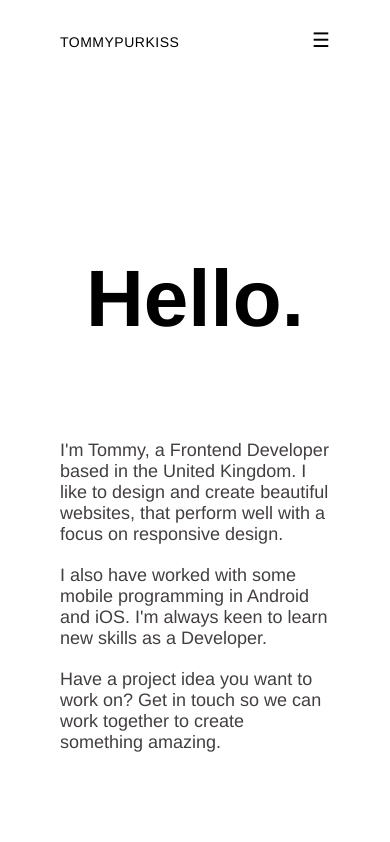
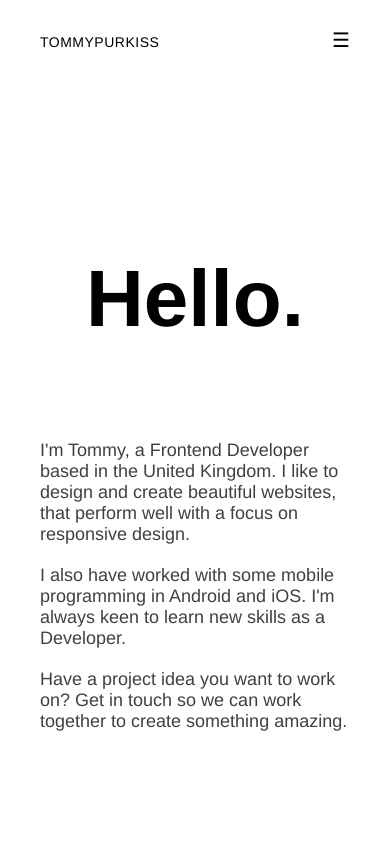
Before and after one commit to Tommypurkiss/react-portfolio, a React (Create React App) app: page / in a window 390 px wide. Shown: the top 842 px of the page. Built offline with nearby package versions, Linux system fonts and the light colour scheme.

Commit message:
shortened padding on sides from 40px to 20px for smaller devices

```diff
--- a/src/components/Header.scss
+++ b/src/components/Header.scss
@@ -65,7 +65,7 @@
 @media only screen and (max-width: 1200px) {
 
     .Header {
-        padding: 0 40px;
+        padding: 0 20px;
 
 
     }
@@ -139,7 +139,7 @@
                 cursor: pointer;
                 top: 0;
                 color: white;
-                right: 60px;
+                right: 40px;
                 font-size: 36px;
                 margin-left: 50px;
             }
--- a/src/components/MainContent.scss
+++ b/src/components/MainContent.scss
@@ -235,7 +235,7 @@
 @media only screen and (max-width: 1200px) {
 
     .Main-content-wrapper {
-        margin: 0 40px;
+        margin: 0 20px;
 
         .welcome-section {
 
```
